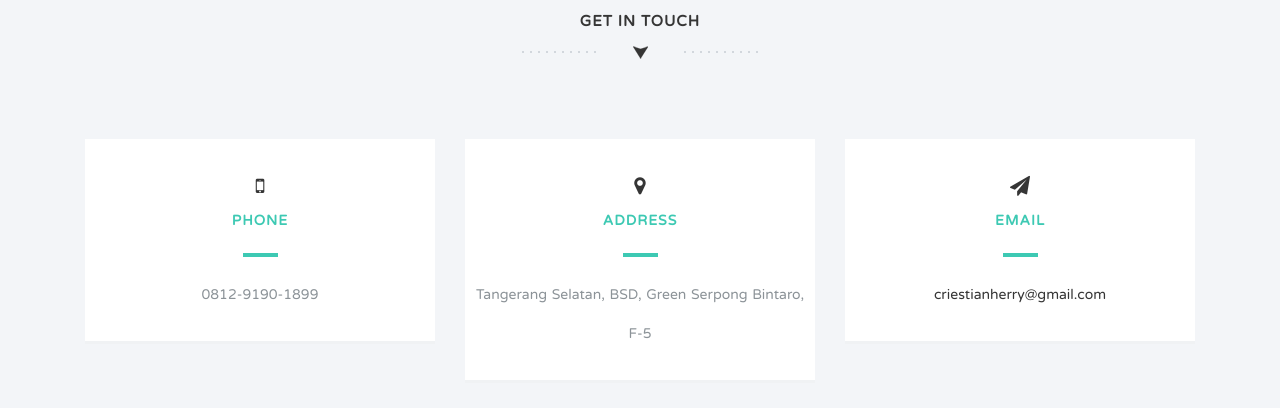
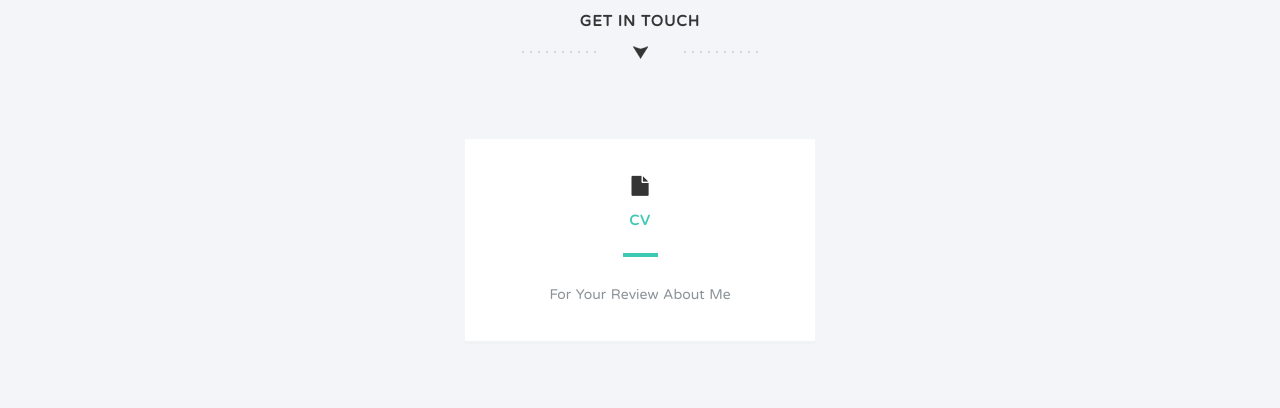
Before and after one commit to herrycriestian/herrycriestian.github.io, a plain HTML site: page index.html in a window 1280 px wide. Shown: the part 1480-1888 px from the top of the page. Drawn offline with nearby package versions, Linux system fonts and the light colour scheme.

Commit message:
Add View CV

```diff
--- a/index.html
+++ b/index.html
@@ -139,6 +139,33 @@
                 <h1 class="arrow">GET IN TOUCH</h1>
               </div>
             </div>
+
+            <div class="row contact-details">
+
+              <div class="col-md-4">
+              </div>
+             <!-- cv -->
+             <!-- <form method="get" action="file.doc">
+                <button type="submit"> -->
+              <a href="CV.pdf">
+                <div class="col-md-4" id="downloadcv">
+                  <div class="light-box box-hover">
+                    <h2><i class="fa fa-file"></i><span>CV</span></h2>
+                    <p>For Your Review About Me</p>
+                  </div>
+                </div>
+              </a>
+
+              <!-- </button>
+              </form>
+ -->
+              <!-- cv -->
+
+              <div class="col-md-4">
+              </div>
+
+            </div>
+
             <div class="row contact-details">
              <div class="col-md-4">
                 <div class="light-box box-hover">
```
Also changed, not shown: 1 other file.
